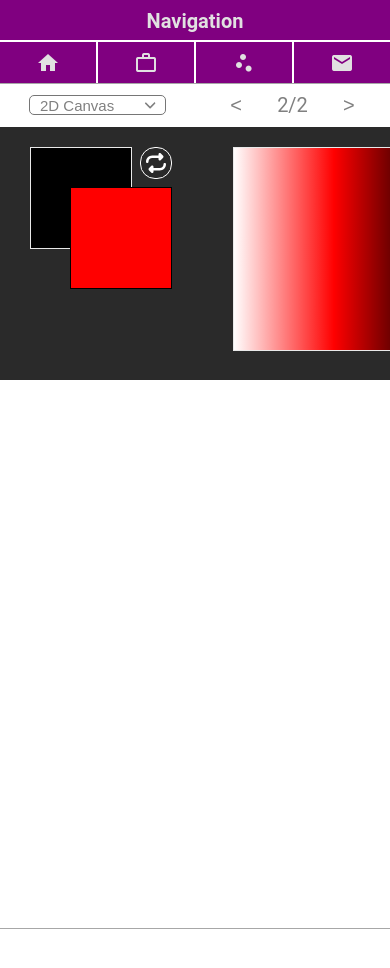
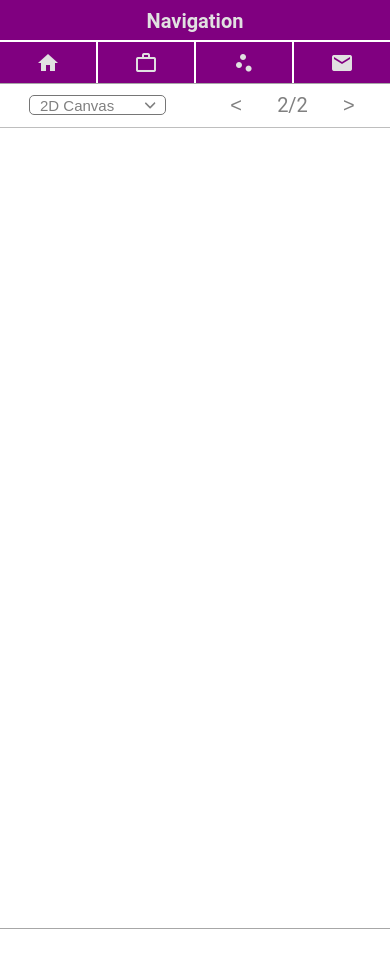
Before and after one commit to JimLeeWeiMin/jimleeweimin.github.io, an Angular app: page /pages/ScatterStuff in a window 390 px wide. Shown: the top 968 px of the page. After the commit the page ends 933 px from the top, so only its background shows below. Built offline with nearby package versions, Linux system fonts and the light colour scheme.

Commit message:
remove UI for 2d canvas for mobile

```diff
--- a/src/app/components/drawing-canvas/drawing-canvas.component.css
+++ b/src/app/components/drawing-canvas/drawing-canvas.component.css
@@ -478,3 +478,49 @@
     width: 100%;
     height: 75%;
 }
+
+
+@media screen and
+(min-width: 1px) and
+(max-width: 450px) {
+    .ToolWrapper {
+        position: absolute;
+        bottom: 0%;
+
+        background-color: transparent;
+    }
+
+    .Swatches {
+        visibility: hidden;
+    }
+
+    .ColorGradient {
+        visibility: hidden;
+    }
+
+    .Brush {
+        visibility: hidden;
+    }
+
+    .BrushTypesWrapper {
+        visibility: visible;
+        overflow: visible;
+        position: absolute;
+        left: 0;
+        top: 0;
+    }
+
+    .BrushTypesButtonWrapper {
+        position: absolute;
+        visibility: visible;
+        overflow: visible;
+    }
+
+    .File {
+        visibility: hidden;
+    }
+
+    .DrawingCanvasWrapper {
+        height: 100%;
+    }
+}
--- a/src/app/pages/scatter-stuff/scatter-stuff.component.css
+++ b/src/app/pages/scatter-stuff/scatter-stuff.component.css
@@ -281,6 +281,11 @@
     (min-width: 1px) and
     (max-width: 450px) {
 
+        .Pages {
+            border-bottom: solid rgb(190, 190, 190);
+            border-width: thin;
+        }
+
         .PageSelect {
             font-size: 15px;
             color: gray;
```
Also changed, not shown: 3 other files (tests, documents, lock files or other folders).
